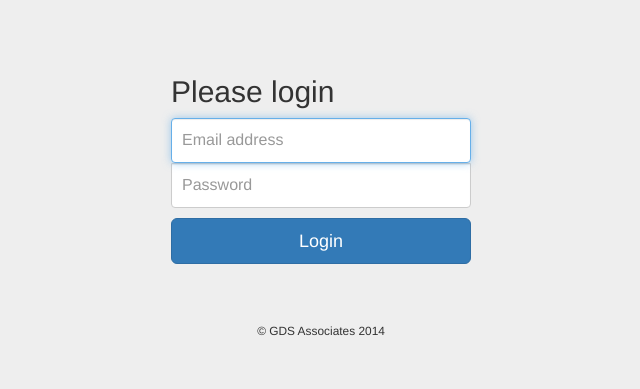
After one commit to jteppinette/amp, a Django app: page /login/ in a window 1280 px wide. The commit adds this page. Shown: the top 389 px of the page, without its empty margins (319-959 px from the left). Run offline with Django 3.2, Linux system fonts and the light colour scheme; some libraries are stand-ins or nearby versions.

Commit message:
Added login view and template and url.

```diff
--- a/amp/urls.py
+++ b/amp/urls.py
@@ -7,7 +7,7 @@ admin.autodiscover()
 
 urlpatterns = patterns('',
     url(r'^admin/', include(admin.site.urls)),
-    url(r'^$', include('app.urls')),
+    url(r'^', include('app.urls')),
 )
 
 urlpatterns += static(settings.MEDIA_URL, document_root=settings.MEDIA_ROOT)
--- a/app/templates/base.html
+++ b/app/templates/base.html
@@ -28,24 +28,7 @@
     <body ng-app="app">
 
     <!-- Navigation -->
-    <div class="navbar navbar-inverse navbar-fixed-top" role="navigation">
-        <div class="container">
-            <div class="navbar-header">
-                <button type="button" class="navbar-toggle" data-toggle="collapse" data-target=".navbar-collapse">
-                    <span class="sr-only">Toggle navigation</span>
-                    <span class="icon-bar"></span>
-                    <span class="icon-bar"></span>
-                    <span class="icon-bar"></span>
-                </button>
-                <a class="navbar-brand">AMP</a>
-            </div>
-            <div class="navbar-collapse collapse">
-                <ul class="nav navbar-nav navbar-right">
-                    <li><a href="#">Login</a></li>
-                </ul>
-            </div>
-        </div>
-    </div>
+    {% block nav %}{% endblock %}
 
     <!-- Main Content -->
     <div>
@@ -76,7 +59,7 @@
     <div class="container">
         <hr>
         <footer>
-            <small>&copy; GDS Associates 2014</small>
+            <p class="text-center"><small>&copy; GDS Associates 2014<small></p>
         </footer>
     </div>
 
--- a/app/templates/home.html
+++ b/app/templates/home.html
@@ -1,4 +1,4 @@
-{% extends "base.html" %}
+{% extends "basenav.html" %}
 
 {% block title %}Home | AMP{% endblock %}
 
--- /dev/null
+++ b/app/templates/login.html
@@ -0,0 +1,72 @@
+{% extends "base.html" %}
+
+{% block title %}Login | AMP{% endblock %}
+
+{% block content %}
+
+<div class="container">
+    {% if form.errors %}
+    <p>Your username and password didn't match. Please try again.</p>
+    {% endif %}
+
+    <form class="form-signin" role="form" action="{% url 'app.views.login' %}">
+        {% csrf_token %}
+        <h2 class="form-signin-heading">Please login</h2>
+        <input type="email" class="form-control" placeholder="Email address" name="email" required autofocus>
+        <input type="password" class="form-control" placeholder="Password" name="password" required>
+        <button class="btn btn-lg btn-primary btn-block" type="submit">Login</button>
+    </form>
+</div>
+
+<style>
+    body {
+        padding-top: 40px;
+        padding-bottom: 40px;
+        background-color: #eee;
+    }
+
+    .form-signin {
+        max-width: 330px;
+        padding: 15px;
+        margin: 0 auto;
+    }
+
+    .form-signin .form-signin-heading,
+    .form-signin .checkbox {
+        margin-bottom: 10px;
+    }
+
+    .form-signin .checkbox {
+        font-weight: normal;
+    }
+
+    .form-signin .form-control {
+        position: relative;
+        height: auto;
+        -webkit-box-sizing: border-box;
+        -moz-box-sizing: border-box;
+        box-sizing: border-box;
+        padding: 10px;
+        font-size: 16px;
+    }
+
+    .form-signin .form-control:focus {
+        z-index: 2;
+    }
+
+    .form-signin input[type="text"] {
+        margin-bottom: -1px;
+        border-bottom-right-radius: 0;
+        border-bottom-left-radius: 0;
+    }
+
+    .form-signin input[type="password"] {
+        margin-bottom: 10px;
+        border-top-left-radius: 0;
+        border-top-right-radius: 0;
+    }
+
+</style>
+
+
+{% endblock %}
--- a/app/urls.py
+++ b/app/urls.py
@@ -8,4 +8,5 @@ from app import views
 
 urlpatterns = patterns('',
     url(r'^$', views.home),
+    url(r'^login/$', views.login),
 )
--- a/app/views.py
+++ b/app/views.py
@@ -4,6 +4,18 @@ Define the views used to render the AMP application.
 
 from django.shortcuts import render
 
+"""
+                             AUTHENTICATION
+"""
+def login(request):
+    """
+    Login in a user based on the provided email and password.
+    """
+    return render(request, 'login.html')
+
+"""
+                             GENERAL
+"""
 def home(request):
     """
     Home page for the AMP application.
```
Also changed, not shown: app/templates/basenav.html (added, +23 -0 lines).
